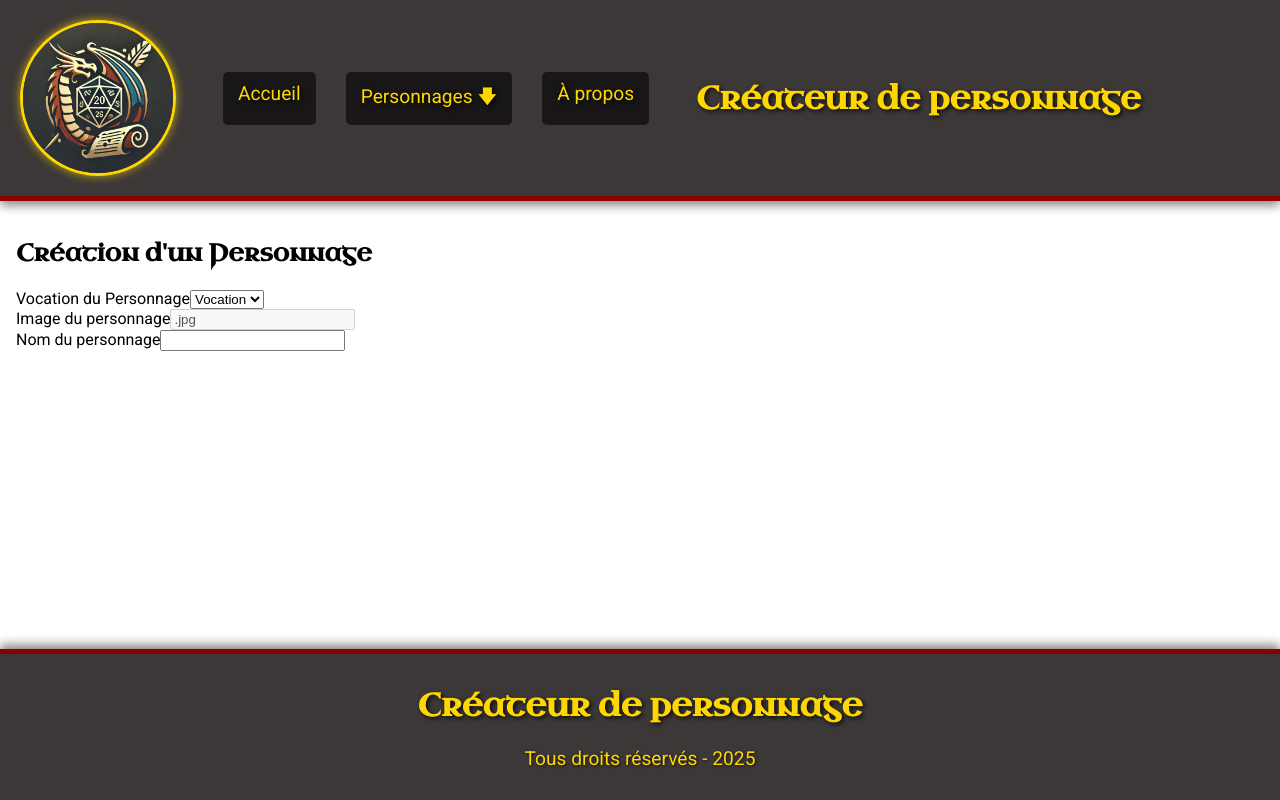
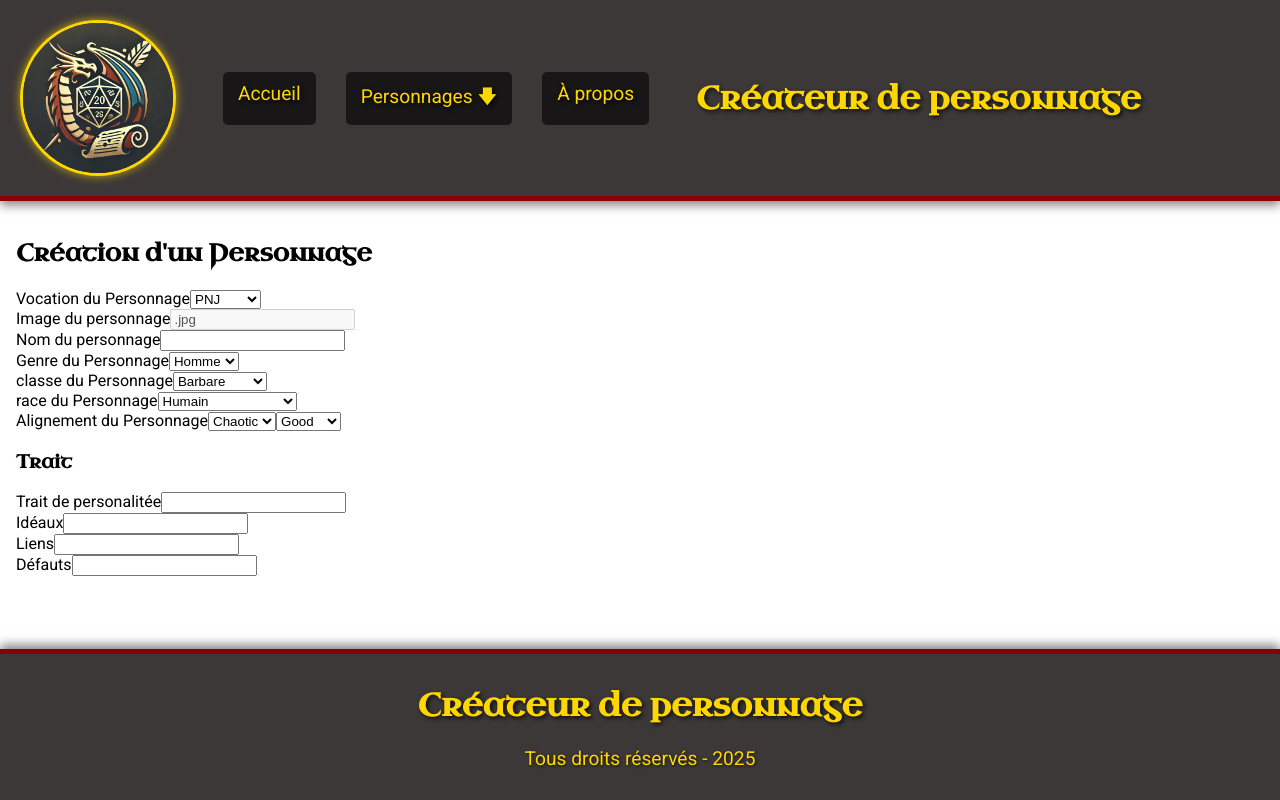
Before and after one commit to sebastien-malo-jean/H25-41F_Library_Frontend, a React (Vite) app: page /characters/create in a window 1280 px wide. Built offline with nearby package versions, Linux system fonts and the light colour scheme.

Commit message:
ajouter des fichiers de données pour les classes, races, alignements et statistiques des personnages, et mettre à jour le formulaire de création de personnage

```diff
--- /dev/null
+++ b/src/assets/data/characterAlignement.js
@@ -0,0 +1,6 @@
+const characterAlignement = {
+  moral: ["Good", "Neutral", "Evil"],
+  ethic: ["Chaotic", "Neutral", "Lawfull"],
+};
+
+export default characterAlignement;
--- /dev/null
+++ b/src/assets/data/characterClass.js
@@ -0,0 +1,16 @@
+const characterClass = {
+  Barbarian: "Barbare",
+  Bard: "Barde",
+  Shaman: "Chaman",
+  Druid: "Druide",
+  Sorcerer: "Ensorceleur",
+  Fighter: "Guerrier",
+  Wizard: "Magicien",
+  Monk: "Moine",
+  Paladin: "Paladin",
+  Cleric: "Prêtre",
+  Ranger: "Rôdeur",
+  Rogue: "Roublard",
+};
+
+export default characterClass;
--- /dev/null
+++ b/src/assets/data/characterRace.js
@@ -0,0 +1,22 @@
+const characterRace = {
+  Human: "Humain",
+  Aasimar: "Aasimar",
+  Tiefling: "Thiefelin",
+  Genasi: "Genasi",
+  Drow: "Drow (Elfe Noir)",
+  WoodElf: "Elfe des Bois",
+  WildElf: "Elfe Sauvage",
+  ShieldDwarf: "Nain d'Écu",
+  Duergar: "Duergar (Nain Gris)",
+  Halfling: "Hobbit",
+  Gnome: "Gnome",
+  HalfElf: "Demi-Elfe",
+  HalfOrc: "Demi-Orque",
+  Orc: "Orque",
+  Ogre: "Ogre",
+  Goblin: "Gobelin",
+  Kobold: "Kobold",
+  YuanTi: "Yuan-ti",
+};
+
+export default characterRace;
--- /dev/null
+++ b/src/assets/data/characterStats.js
@@ -0,0 +1,10 @@
+const characterStatistics = [
+  "strength",
+  "dexterity",
+  "constitution",
+  "intelligence",
+  "wisdom",
+  "charisma",
+];
+
+export default characterStatistics;
--- a/src/components/FormAddCharacter/FormAddCharacter.jsx
+++ b/src/components/FormAddCharacter/FormAddCharacter.jsx
@@ -1,5 +1,9 @@
 import { useState } from "react";
 import "./FormAddCharacter.css";
+import characterClass from "../../assets/data/characterClass";
+import characterRace from "../../assets/data/characterRace";
+import characterAlignement from "../../assets/data/characterAlignement";
+import characterStatistics from "../../assets/data/characterStats";
 
 function FormAddCharacter() {
   const [name, setName] = useState("");
@@ -23,9 +27,9 @@ function FormAddCharacter() {
         <div className="input-group">
           <label htmlFor="charVoc">Vocation du Personnage</label>
           <select name="charVoc" id="charVoc">
-            <option value="">Vocation</option>
             <option value="pnj">PNJ</option>
             <option value="player">Joueur</option>
+            <option value="monster">monstre</option>
           </select>
         </div>
         <div className="input-group">
@@ -48,6 +52,79 @@ function FormAddCharacter() {
             onChange={handleNameChange}
           />
         </div>
+        <div className="input-group">
+          <label htmlFor="gender">Genre du Personnage</label>
+          <select name="gender" id="gender">
+            <option value="man">Homme</option>
+            <option value="woman">Femme</option>
+            <option value="uknown">Inconnu</option>
+          </select>
+        </div>
+        <div className="input-group">
+          <label htmlFor="class">classe du Personnage</label>
+          <select name="class" id="class">
+            {Object.values(characterClass).map((value, index) => (
+              <option key={index} value={value}>
+                {value}
+              </option>
+            ))}
+          </select>
+        </div>
+        <div className="input-group">
+          <label htmlFor="race">race du Personnage</label>
+          <select name="race" id="race">
+            {Object.values(characterRace).map((value, index) => (
+              <option key={index} value={value}>
+                {value}
+              </option>
+            ))}
+          </select>
+        </div>
+        <div className="input-group">
+          <label htmlFor="alignement.Ethic">Alignement du Personnage</label>
+          <select name="alignement.Ethic" id="alignement.Ethic">
+            {characterAlignement.ethic.map((value, index) => (
+              <option key={index} value={value}>
+                {value}
+              </option>
+            ))}
+          </select>
+          <select name="alignement.Moral" id="alignement.Moral">
+            {characterAlignement.moral.map((value, index) => (
+              <option key={index} value={value}>
+                {value}
+              </option>
+            ))}
+          </select>
+        </div>
+        <div className="input-group">
+          <h3>Trait</h3>
+          <div className="input-group">
+            <label htmlFor="PersonalityTraits">Trait de personalitée</label>
+            <input
+              type="text"
+              name="Traits.PersonalityTraits"
+              id="PersonalityTraits"
+            />
+          </div>
+          <div className="input-group">
+            <label htmlFor="Ideals">Idéaux</label>
+            <input type="text" name="Traits.Ideals" id="Ideals" />
+          </div>
+          <div className="input-group">
+            <label htmlFor="Bonds">Liens</label>
+            <input type="text" name="Traits.Bonds" id="Bonds" />
+          </div>
+          <div className="input-group">
+            <label htmlFor="Flaws">Défauts</label>
+            <input type="text" name="Traits.Flaws" id="Flaws" />
+          </div>
+        </div>
+        <div className="input-group">
+          {characterStatistics.map((stat) => {
+            <label htmlFor={stat}>{stat}</label>;
+          })}
+        </div>
       </form>
     </main>
   );
--- a/src/components/Header/Header.jsx
+++ b/src/components/Header/Header.jsx
@@ -23,7 +23,7 @@ function Header() {
               </li>
               <li>
                 <NavLink to={"/characters/create"}>
-                  Création d'un nouveau personnage
+                  Création de personnage
                 </NavLink>
               </li>
             </ul>
```
